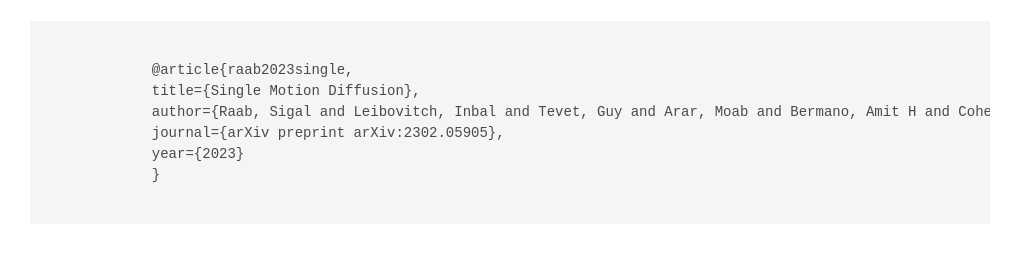
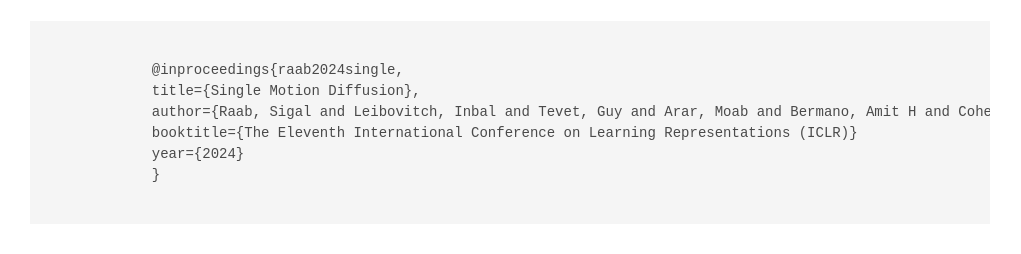
Before and after one commit to SinMDM/SinMDM-page, a plain HTML site: page index.html in a window 1280 px wide. Shown: the part 7300-7554 px from the top of the page, without its empty margins (130-1151 px from the left). Drawn offline with nearby package versions, Linux system fonts and the light colour scheme; some icons are missing; a web font is replaced by a local one.

Commit message:
update bibtex reference

```diff
--- a/index.html
+++ b/index.html
@@ -542,11 +542,11 @@
     <div class="container is-max-desktop content">
         <h2 class="title">BibTeX</h2>
         <pre><code>
-            @article{raab2023single,
+            @inproceedings{raab2024single,
             title={Single Motion Diffusion},
             author={Raab, Sigal and Leibovitch, Inbal and Tevet, Guy and Arar, Moab and Bermano, Amit H and Cohen-Or, Daniel},
-            journal={arXiv preprint arXiv:2302.05905},
-            year={2023}
+            booktitle={The Eleventh International Conference on Learning Representations (ICLR)}              <!--journal={ preprint ararXivXiv:2302.05905}, -->
+            year={2024}
             }
         </code></pre>
     </div>
```
